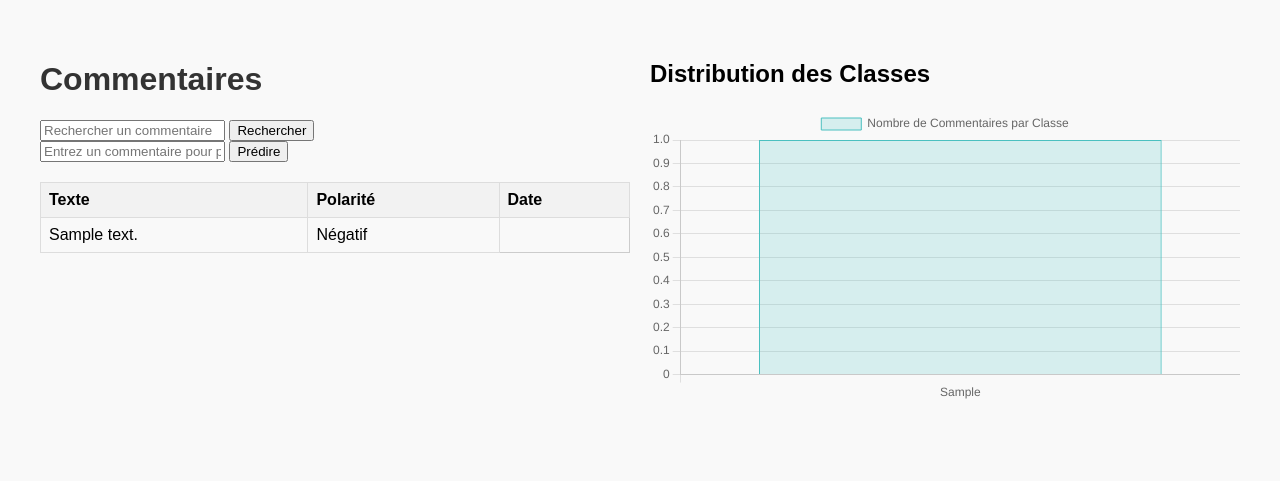
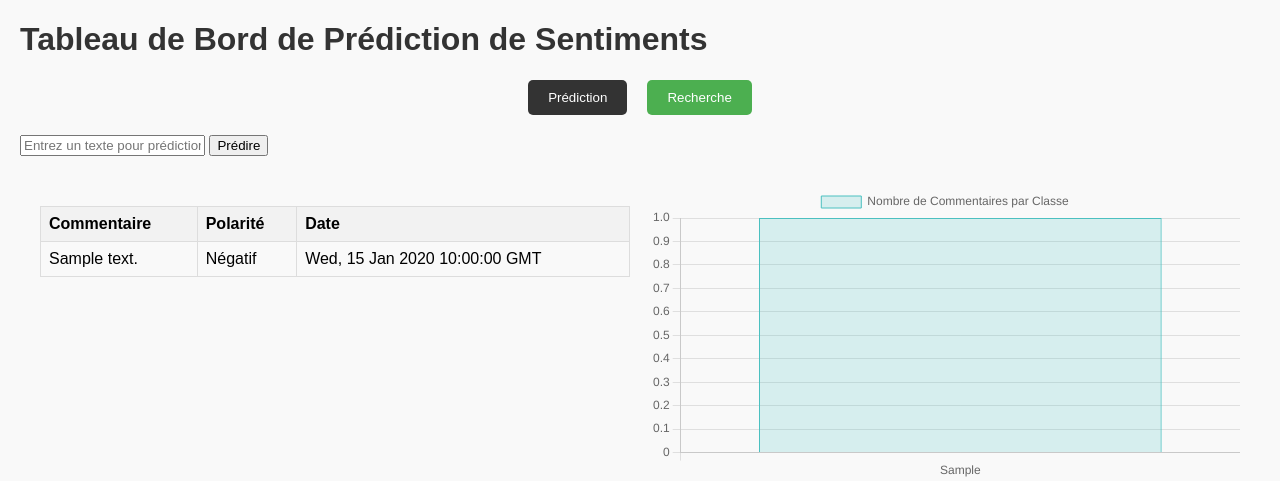
Before and after one commit to mouha07/bert-flask-app, a Flask app: page / in a window 1280 px wide. Shown: the top 481 px of the page. Run offline with Flask 3, Linux system fonts and the light colour scheme; tables that the repository leaves empty or names only in its code hold one stand-in row (values such as "Sample post"); data that the repository does not hold is empty.

Commit message:
Update index.html

```diff
--- a/templates/index.html
+++ b/templates/index.html
@@ -7,10 +7,14 @@
     <script src="https://cdn.jsdelivr.net/npm/chart.js"></script>
 
     <style>
+        /* Structure principale */
         body {
             font-family: Arial, sans-serif;
             margin: 20px;
             background-color: #f9f9f9;
+        }
+        h1 {
+            color: #333;
         }
         .dashboard {
             display: flex;
@@ -18,33 +22,60 @@
             padding: 20px;
         }
 
-        .comments-section {
-            flex: 1; /* Prend tout l'espace disponible */
-            margin-right: 20px; /* Marge à droite pour l'espacement */
+        /* Section de bascule pour Prédiction et Recherche */
+        .toggle-section {
+            display: flex;
+            justify-content: center;
+            margin-bottom: 20px;
+        }
+        .toggle-button {
+            padding: 10px 20px;
+            cursor: pointer;
+            background-color: #4CAF50;
+            color: #fff;
+            border: none;
+            border-radius: 5px;
+            margin: 0 10px;
+            transition: background-color 0.3s;
+        }
+        .toggle-button.active {
+            background-color: #333;
         }
 
-        .chart-section {
-            flex: 1; /* Prend tout l'espace disponible */
+        /* Section des commentaires */
+        .comments-section {
+            flex: 1;
+            margin-right: 20px;
         }
 
+        /* Table des commentaires */
         .comments-table {
             width: 100%;
             border-collapse: collapse;
             margin-top: 20px;
         }
-
         .comments-table th, .comments-table td {
             border: 1px solid #ddd;
             padding: 8px;
             text-align: left;
         }
-
         .comments-table th {
             background-color: #f2f2f2;
         }
-        h1 {
-            color: #333;
+
+        /* Autres éléments */
+        .loading {
+            font-style: italic;
+            color: #555;
         }
+        .result-section {
+            margin-top: 20px;
+        }
+        .chart-section {
+            flex: 1; /* Prend tout l'espace disponible */
+        }
+
+
         #comments {
             margin-bottom: 20px;
         }
@@ -90,6 +121,7 @@
         .error-message {
             color: red;
         }
+
 
         .modal {
             display: none; /* Cacher la modale par défaut */
@@ -392,7 +424,49 @@ function updateChart(distribution) {
         }
     });
 }
+// Afficher la section sélectionnée et basculer le bouton actif
+    function showSection(section) {
+        const predictSection = document.getElementById("predict-section");
+        const searchSection = document.getElementById("search-section");
+        const togglePredict = document.getElementById("toggle-predict");
+        const toggleSearch = document.getElementById("toggle-search");
 
+        if (section === "predict") {
+            predictSection.style.display = "block";
+            searchSection.style.display = "none";
+            togglePredict.classList.add("active");
+            toggleSearch.classList.remove("active");
+        } else {
+            predictSection.style.display = "none";
+            searchSection.style.display = "block";
+            toggleSearch.classList.add("active");
+            togglePredict.classList.remove("active");
+        }
+    }
+
+    async function loadComments() {
+        const response = await fetch('/comments');
+        const comments = await response.json();
+        const commentsTableBody = document.getElementById("comments").querySelector("tbody");
+        commentsTableBody.innerHTML = '';
+        comments.forEach(comment => {
+            const row = document.createElement("tr");
+
+            const textCell = document.createElement("td");
+            textCell.innerText = comment.text;
+
+            const polarityCell = document.createElement("td");
+            polarityCell.innerText = comment.class == 1 ? 'Positif' : 'Négatif';
+
+            const dateCell = document.createElement("td");  // Colonne de date ajoutée
+            dateCell.innerText = comment.date; // Remplacez par le bon attribut pour la date
+
+            row.appendChild(textCell);
+            row.appendChild(polarityCell);
+            row.appendChild(dateCell); // Ajout de la cellule de date
+            commentsTableBody.appendChild(row);
+        });
+    }
 
 // // Fonction pour mettre à jour le graphique
 // function updateChart(distribution) {
@@ -437,40 +511,49 @@ function updateChart(distribution) {
 
 </head>
     <body>
+
+<h1>Tableau de Bord de Prédiction de Sentiments</h1>
+
+<div class="toggle-section">
+    <button id="toggle-predict" class="toggle-button active" onclick="showSection('predict')">Prédiction</button>
+    <button id="toggle-search" class="toggle-button" onclick="showSection('search')">Recherche</button>
+</div>
+
+<!-- Section Prédiction -->
+<div id="predict-section">
+    <input type="text" id="text-input" placeholder="Entrez un texte pour prédiction">
+    <button onclick="predict()">Prédire</button>
+    <div id="predicted-class"></div>
+    <div class="error-message" id="error-message" style="display:none;"></div>
+</div>
+
+<!-- Section Recherche -->
+<div id="search-section" style="display:none;">
+    <input type="text" id="search-term" placeholder="Recherchez des commentaires">
+    <button onclick="searchComments()">Rechercher</button>
+</div>
+
+<!-- Section des commentaires et du graphique -->
 <div class="dashboard">
     <div class="comments-section">
-            <h1>Commentaires</h1>
-            <div id="search-input">
-                <input type="text" id="search-term" placeholder="Rechercher un commentaire">
-                <button onclick="searchComments()">Rechercher</button>
-            </div>
-            <div id="text-input-container">
-                <input type="text" id="text-input" placeholder="Entrez un commentaire pour prédiction">
-                <button onclick="predict()">Prédire</button>
-                <div id="error-message" class="error-message" style="display:none;"></div>
-            </div>
-            <table id="comments" class="comments-table">
+        <table class="comments-table" id="comments">
             <thead>
                 <tr>
-                        <th>Texte</th>
+                    <th>Commentaire</th>
                     <th>Polarité</th>
-                        <th>Date</th> <!-- Nouvelle colonne pour la date -->
+                    <th>Date</th>
                 </tr>
             </thead>
-                <tbody></tbody>
+            <tbody>
+                <!-- Les commentaires seront insérés ici dynamiquement -->
+            </tbody>
         </table>
     </div>
     <div class="chart-section">
-            <h2>Distribution des Classes</h2>
         <canvas id="classDistributionChart"></canvas>
     </div>
 </div>
-    <div id="modal" class="modal">
-        <div class="modal-content">
-            <span class="close-button" onclick="closeModal()">&times;</span>
-            <div id="result_view">Détails du commentaire...</div>
-        </div>
-    </div>
+
 </body>
 <!-- <body>
     <h1>Analyse de Sentiment</h1>
```
Lines whose indentation alone changed are shown as unchanged.
